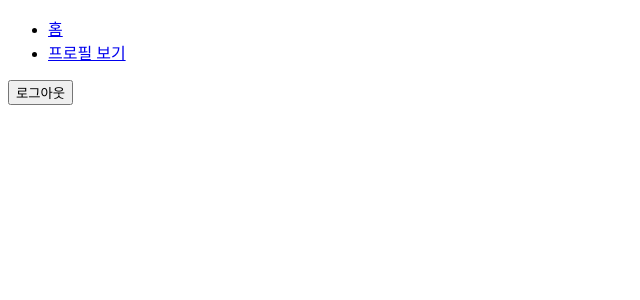
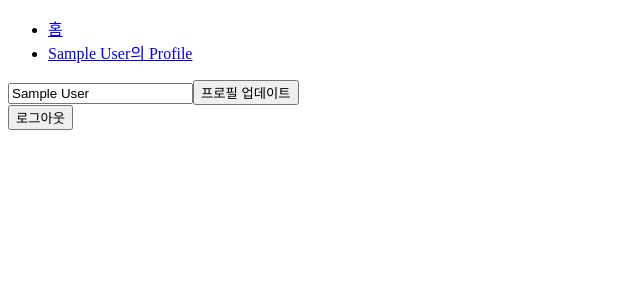
Before and after one commit to Everylisy/firebase-practice, a React (Create React App) app: page /profile in a window 1280 px wide. Shown: the top 300 px of the page, without its empty margins (0-640 px from the left). Built offline with nearby package versions, Linux system fonts and the light colour scheme; no server answers; the database is empty; sample sign-in values are in the browser's storage.

Commit message:
feat: 사용자 이름 수정 기능 구현 (refreshUser 활용)

```diff
--- a/src/App.tsx
+++ b/src/App.tsx
@@ -1,5 +1,4 @@
-import type { User } from "firebase/auth";
-import { onAuthStateChanged } from "firebase/auth";
+import { onAuthStateChanged, updateProfile } from "firebase/auth";
 import { useEffect, useState } from "react";
 import AppRouter from "components/AppRouter";
 import { authService } from "fbInstance";
@@ -7,13 +6,16 @@ import { authService } from "fbInstance";
 const App = () => {
   const [fbInit, setFbInit] = useState(false);
   const [isLoggedIn, setIsLoggedIn] = useState(false);
-  const [userObj, setUserObj] = useState<User | null>(null);
+  const [userObj, setUserObj] = useState(null);
 
   useEffect(() => {
     onAuthStateChanged(authService, (user) => {
       if (user) {
         setIsLoggedIn(true);
-        setUserObj(user);
+        setUserObj({
+          displayName: user.displayName,
+          uid: user.uid,
+        });
       } else {
         setIsLoggedIn(false);
       }
@@ -21,10 +23,23 @@ const App = () => {
     });
   }, []);
 
+  const refreshUser = () => {
+    const user = authService.currentUser;
+    setUserObj({
+      displayName: user.displayName,
+      uid: user.uid,
+      updateProfile: updateProfile(user, { displayName: user.displayName }),
+    });
+  };
+
   return (
     <>
       {fbInit ? (
-        <AppRouter isLoggedIn={isLoggedIn} userObj={userObj} />
+        <AppRouter
+          isLoggedIn={isLoggedIn}
+          userObj={userObj}
+          refreshUser={refreshUser}
+        />
       ) : (
         "초기화 중..."
       )}
--- a/src/components/AppRouter.tsx
+++ b/src/components/AppRouter.tsx
@@ -10,10 +10,10 @@ import Home from "pages/Home";
 import Profile from "pages/Profile";
 import type { routerProps } from "types";
 
-const AppRouter = ({ isLoggedIn, userObj }: routerProps) => {
+const AppRouter = ({ isLoggedIn, userObj, refreshUser }: routerProps) => {
   return (
     <Router>
-      {isLoggedIn && <Navigation />}
+      {isLoggedIn && <Navigation userObj={userObj} />}
       <Routes>
         <Route
           path="/"
@@ -21,7 +21,13 @@ const AppRouter = ({ isLoggedIn, userObj }: routerProps) => {
         />
         <Route
           path="/profile"
-          element={isLoggedIn ? <Profile /> : <Navigate to="/" replace />}
+          element={
+            isLoggedIn ? (
+              <Profile userObj={userObj} refreshUser={refreshUser} />
+            ) : (
+              <Navigate to="/" replace />
+            )
+          }
         />
         <Route path="*" element={<Navigate to="/" replace />} />
       </Routes>
--- a/src/components/Navigation.tsx
+++ b/src/components/Navigation.tsx
@@ -1,6 +1,11 @@
 import { Link } from "react-router-dom";
+import type { IUserObj } from "types";
 
-const Navigation = () => {
+const Navigation = ({ userObj }: IUserObj) => {
+  const userName = userObj.displayName
+    ? `${userObj.displayName}`
+    : `${userObj.email.split("@")[0]}`;
+
   return (
     <nav>
       <ul>
@@ -8,7 +13,7 @@ const Navigation = () => {
           <Link to="/">홈</Link>
         </li>
         <li>
-          <Link to="/profile">프로필 보기</Link>
+          <Link to="/profile">{userName}의 Profile</Link>
         </li>
       </ul>
     </nav>
--- a/src/pages/EditProfile.tsx
+++ /dev/null
@@ -1,5 +0,0 @@
-const EditProfile = () => {
-  return <div>EditProfile</div>;
-};
-
-export default EditProfile;
--- a/src/pages/Profile.tsx
+++ b/src/pages/Profile.tsx
@@ -1,9 +1,60 @@
-import { authService } from "fbInstance";
+import { updateProfile } from "firebase/auth";
+import { collection, getDocs, orderBy, query, where } from "firebase/firestore";
+import { useEffect, useState } from "react";
+import { authService, dbService } from "fbInstance";
+import type { routerProps } from "types";
 
-const Profile = () => {
+const notesRef = collection(dbService, "notes");
+
+const Profile = ({ userObj, refreshUser }: routerProps) => {
+  const userName = userObj.displayName
+    ? `${userObj.displayName}`
+    : `${userObj.email.split("@")[0]}`;
+  const [newNickName, setNewNickName] = useState(userName);
+
   const logoutClickHandler = () => authService.signOut();
+  const submitHandler = async (e: React.FormEvent<HTMLFormElement>) => {
+    e.preventDefault();
+    if (newNickName !== userName) {
+      await updateProfile(authService.currentUser, {
+        displayName: newNickName,
+      });
+      refreshUser();
+    }
+  };
 
-  return <button onClick={logoutClickHandler}>로그아웃</button>;
+  const getMyNotes = async () => {
+    const getNotesQuery = query(
+      notesRef,
+      where("creatorId", "==", userObj.uid),
+      orderBy("createdAt", "desc"),
+    );
+    const querySnapshot = await getDocs(getNotesQuery);
+    // querySnapshot.forEach((doc) => {
+    //   console.log(doc.id, " => ", doc.data());
+    // });
+  };
+
+  useEffect(() => {
+    getMyNotes();
+  }, []);
+
+  return (
+    <>
+      <form onSubmit={submitHandler}>
+        <input
+          type="text"
+          placeholder="닉네임"
+          required
+          minLength={4}
+          onChange={(e) => setNewNickName(e.currentTarget.value)}
+          value={newNickName}
+        />
+        <button type="submit">프로필 업데이트</button>
+      </form>
+      <button onClick={logoutClickHandler}>로그아웃</button>
+    </>
+  );
 };
 
 export default Profile;
--- a/src/types.ts
+++ b/src/types.ts
@@ -1,7 +1,8 @@
 import type { User } from "firebase/auth";
 
 export interface routerProps extends IUserObj {
-  isLoggedIn: boolean;
+  isLoggedIn?: boolean;
+  refreshUser: () => void;
 }
 
 export interface noteItemProps {
```
